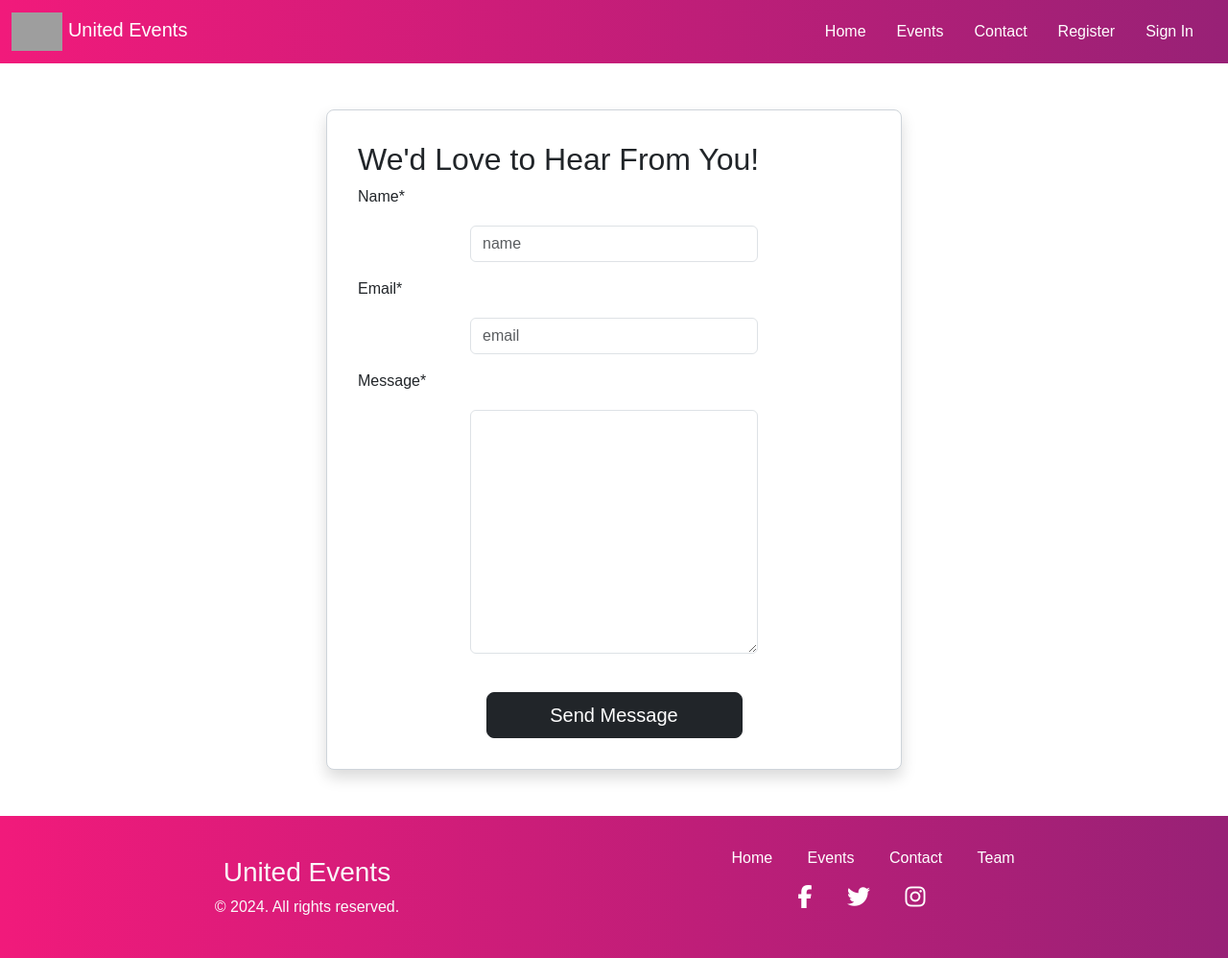
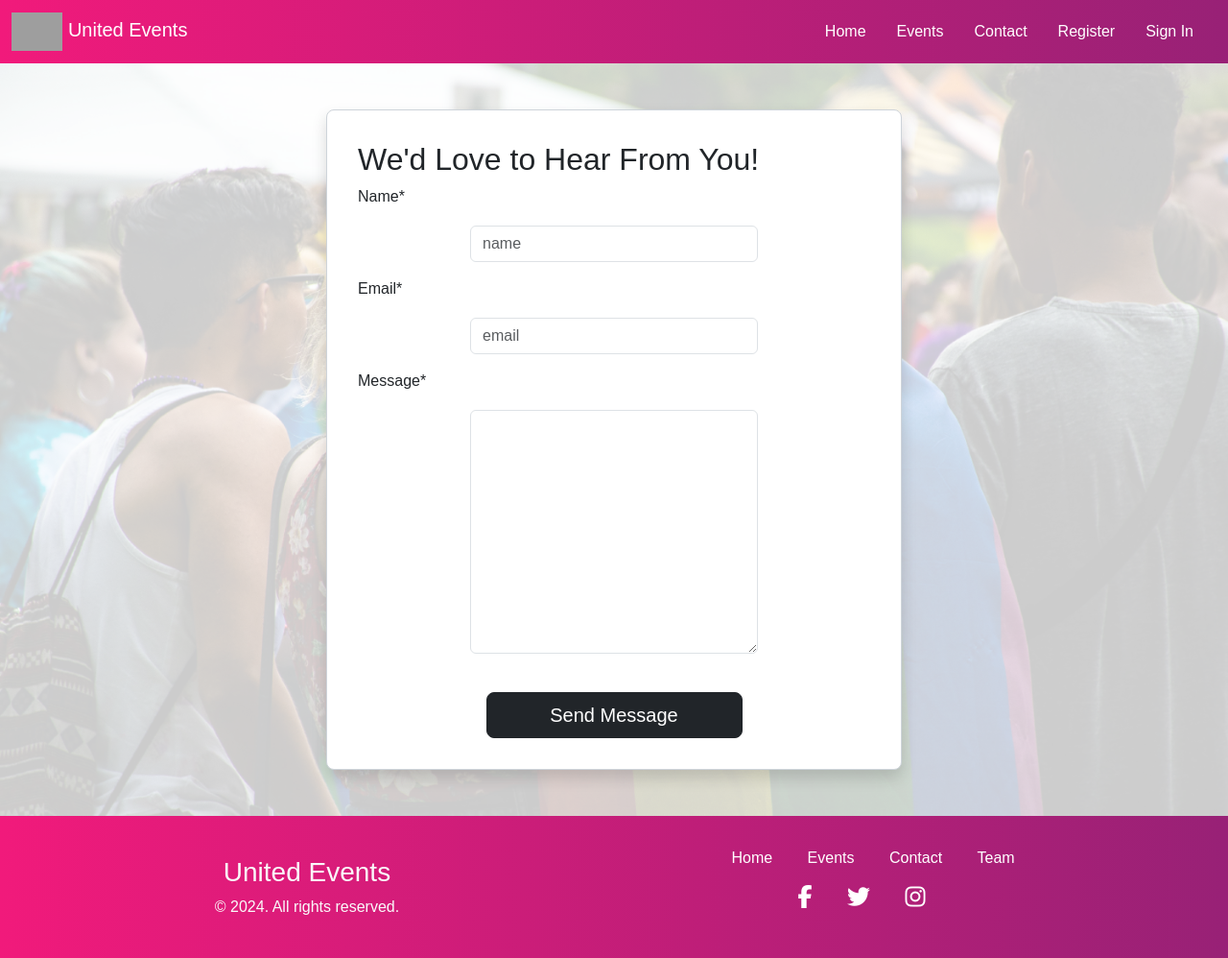
Before and after one commit to hannahro15/July24Hackathon-United-Events, a Django app: page /contact/ in a window 1280 px wide. Shown: the whole page at 96% size. Run offline with Django 4.2, Linux system fonts and the light colour scheme; some libraries are stand-ins or nearby versions; grey boxes are pictures that could not be loaded.

Commit message:
Update pride-cape image quality

```diff
--- a/static/css/styles.css
+++ b/static/css/styles.css
@@ -1,13 +1,31 @@
+:root {
+    --united-red: 255, 0, 0;
+    --united-orange: 255, 127, 0;
+    --united-yellow: 255, 255, 0;
+    --united-green: 0, 255, 0;
+    --united-blue: 0, 0, 255;
+    --united-indigo: 75, 0, 130;
+    --united-violet: 139, 0, 255;
+}
+
 * {
     margin: 0;
     padding: 0;
     box-sizing: border-box;
     font-family: Arial, sans-serif;
+    text-decoration: none !important;
 }
 
 body,
 html {
     height: 100%;
+}
+
+body:not(#bg-white) {
+    /* https://images.pexels.com/photos/1167034/pexels-photo-1167034.jpeg */
+    background: url("../images/pride-cape.png") no-repeat center center;
+    background-size: cover;
+    background-attachment: fixed;
 }
 
 body>footer {
@@ -203,7 +221,7 @@ footer {
     position: fixed;
     top: 76px;
     width: 100%;
-    z-index: 1001;
+    z-index: 9999;
 }
 
 #alerts .alert {
@@ -229,6 +247,50 @@ footer {
     transition: all 1s ease-in-out;
     transform: translate3d(0, -20em, 0);
     overflow: hidden;
+}
+
+/* OVERLAY */
+aside#overlay {
+    width: 100vw;
+    height: 100vh;
+    position: fixed;
+    top: 0;
+    left: 0;
+    z-index: 999;
+    opacity: 1;
+    visibility: visible;
+    backdrop-filter: blur(5px);
+    transition: all 0.2s ease-in-out;
+    background: linear-gradient(180deg,
+        rgba(var(--united-red), 0.1) 0%,
+        rgba(var(--united-orange), 0.1) 16.67%,
+        rgba(var(--united-yellow), 0.1) 33.33%,
+        rgba(var(--united-green), 0.1) 50%,
+        rgba(var(--united-blue), 0.1) 66.67%,
+        rgba(var(--united-indigo), 0.1) 83.33%,
+        rgba(var(--united-violet), 0.1) 100%
+    ) !important;
+}
+
+aside#overlay.hide {
+    opacity: 0;
+    visibility: hidden;
+}
+
+/* MODALS */
+.modal {
+    margin: 0;
+    backdrop-filter: blur(5px);
+    transition: all 0.2s ease-in-out;
+    background: linear-gradient(180deg,
+        rgba(var(--united-red), 0.1) 0%,
+        rgba(var(--united-orange), 0.1) 16.67%,
+        rgba(var(--united-yellow), 0.1) 33.33%,
+        rgba(var(--united-green), 0.1) 50%,
+        rgba(var(--united-blue), 0.1) 66.67%,
+        rgba(var(--united-indigo), 0.1) 83.33%,
+        rgba(var(--united-violet), 0.1) 100%
+    ) !important;
 }
 
 
```
Also changed, not shown: static/images/pexels-photo-1167034.png (deleted), static/images/pride-cape.png (added).
